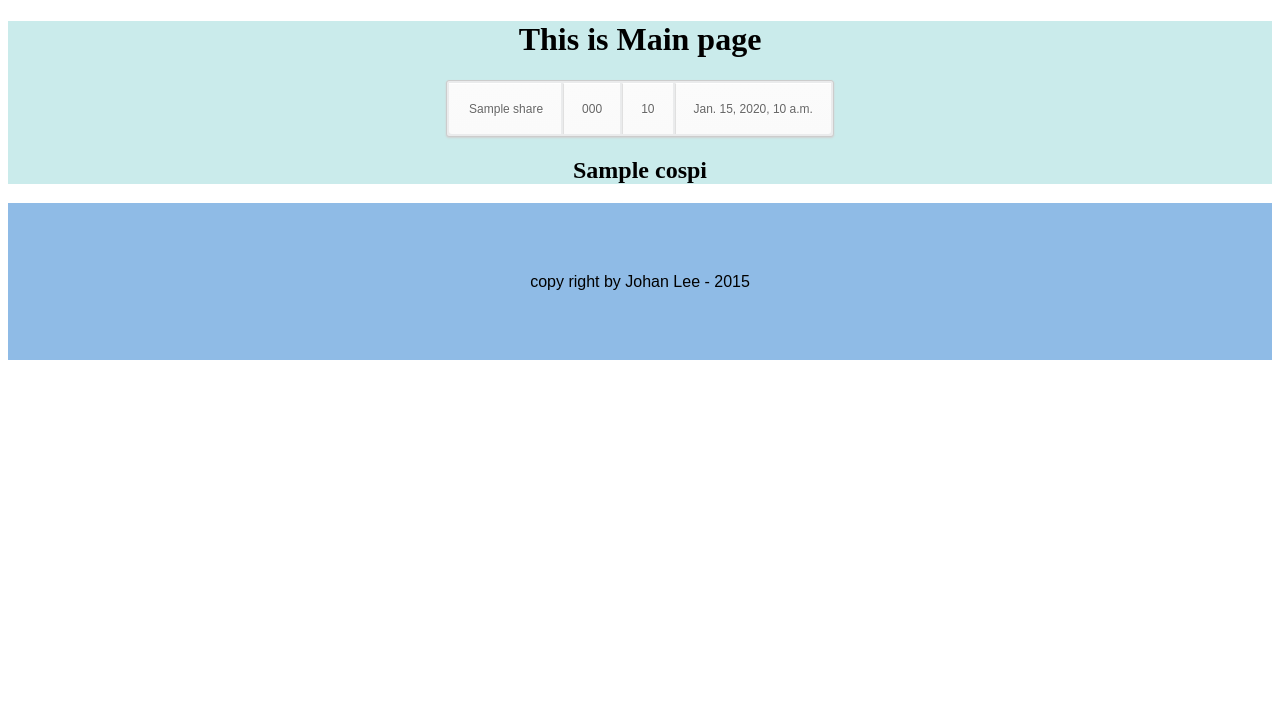
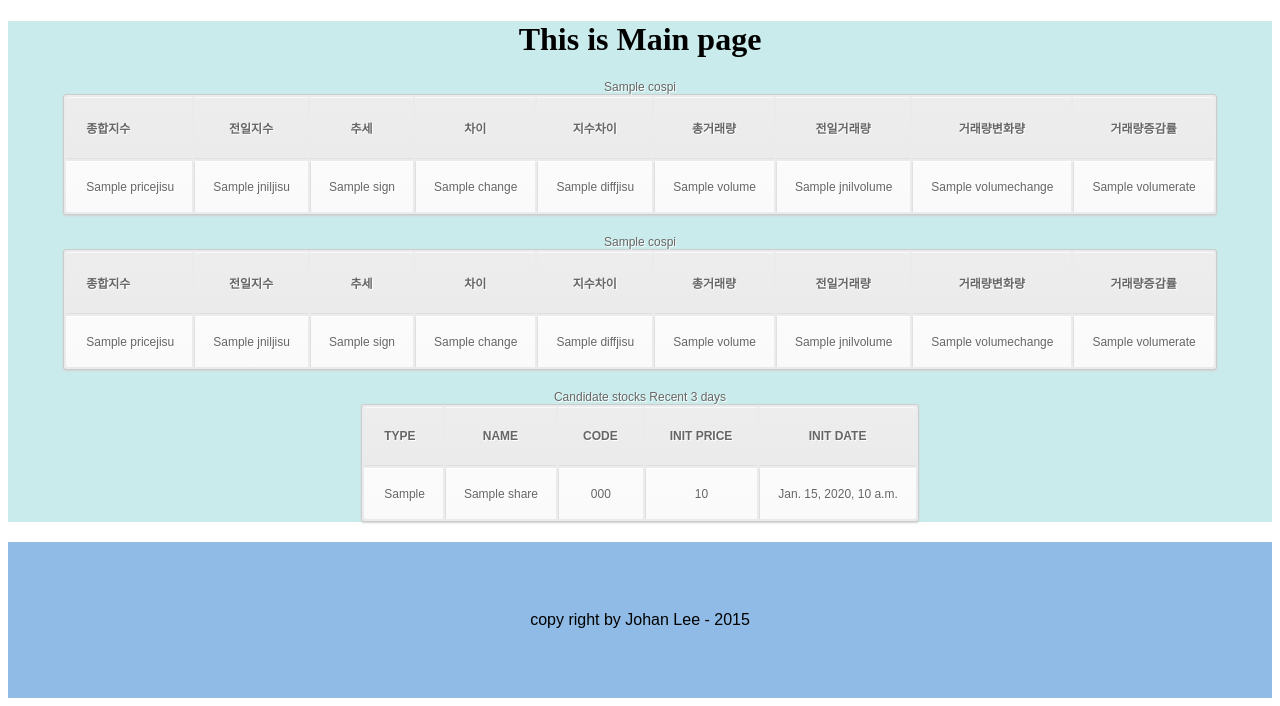
Before and after one commit to JohanLee-kor/myAM_web, a Django app: template analysis/templates/main.html in a window 1280 px wide. Shown: the part 165-871 px from the top of the page. Before the commit the page ends 525 px from the top, so only its background shows below. Run offline with Django 3.2, Linux system fonts and the light colour scheme; tables that the repository leaves empty hold one stand-in row (values such as "Sample post"); the template is opened without the code that fills it: values that come from a table or form of the project are taken from there, most other values are stand-ins (such as "Sample title", 1, 10 or a date in 2020).

Commit message:
main page

```diff
--- a/analysis/templates/main.html
+++ b/analysis/templates/main.html
@@ -4,8 +4,77 @@
 {% block content %}
 <h1>This is Main page</h1>
 <table>
+	<caption>{{cospi.hname}}</caption>
+	<thead>
+		<tr>
+			<th>종합지수</th>
+			<th>전일지수</th>
+			<th>추세</th>
+			<th>차이</th>
+			<th>지수차이</th>
+			<th>총거래량</th>
+			<th>전일거래량</th>
+			<th>거래량변화량</th>
+			<th>거래량증감률</th>
+		</tr>
+	</thead>
+	<tr>
+		<td>{{cospi.pricejisu}}</td>
+		<td>{{cospi.jniljisu}}</td>
+		<td>{{cospi.sign}}</td>
+		<td>{{cospi.change}}</td>
+		<td>{{cospi.diffjisu}}</td>
+		<td>{{cospi.volume}}</td>
+		<td>{{cospi.jnilvolume}}</td>
+		<td>{{cospi.volumechange}}</td>
+		<td>{{cospi.volumerate}}</td>
+	</tr>
+
+</table>
+
+<table>
+	<caption>{{cospi.hname}}</caption>
+	<thead>
+		<tr>
+			<th>종합지수</th>
+			<th>전일지수</th>
+			<th>추세</th>
+			<th>차이</th>
+			<th>지수차이</th>
+			<th>총거래량</th>
+			<th>전일거래량</th>
+			<th>거래량변화량</th>
+			<th>거래량증감률</th>
+		</tr>
+	</thead>
+	<tr>
+		<td>{{cospi.pricejisu}}</td>
+		<td>{{cospi.jniljisu}}</td>
+		<td>{{cospi.sign}}</td>
+		<td>{{cospi.change}}</td>
+		<td>{{cospi.diffjisu}}</td>
+		<td>{{cospi.volume}}</td>
+		<td>{{cospi.jnilvolume}}</td>
+		<td>{{cospi.volumechange}}</td>
+		<td>{{cospi.volumerate}}</td>
+	</tr>
+
+</table>
+
+<table>
+	<caption>Candidate stocks Recent 3 days </caption>
+	<thead>
+		<tr>
+			<th>TYPE</th>
+			<th>NAME</th>
+			<th>CODE</th>
+			<th>INIT PRICE</th>
+			<th>INIT DATE</th>
+		</tr>
+	</thead>
 {% for share in shareList %}
 <tr>
+	<td>{{share.analysis_type}}</td>
 	<td>{{share.name}}</td>
 	<td>{{share.code}}</td>
 	<td>{{share.init_price}}</td>
@@ -13,5 +82,5 @@
 </tr>
 {%endfor %}
 </table>
-<h2>{{cospi.hname}}</h2>
+
 {% endblock %}
--- a/templates/base.html
+++ b/templates/base.html
@@ -82,6 +82,7 @@ table {
     background:#eaebec;
     margin-left: auto;
     margin-right: auto;
+    margin-bottom: 20px;
     border:#ccc 1px solid;
 
     -moz-border-radius:3px;
```
